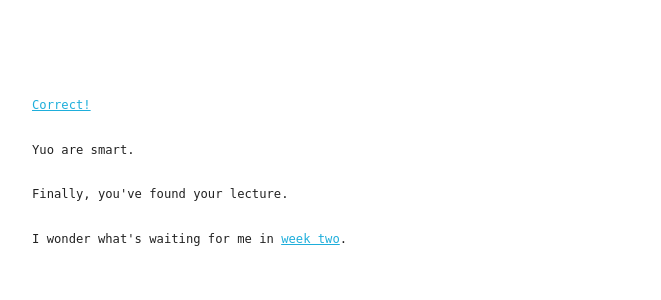
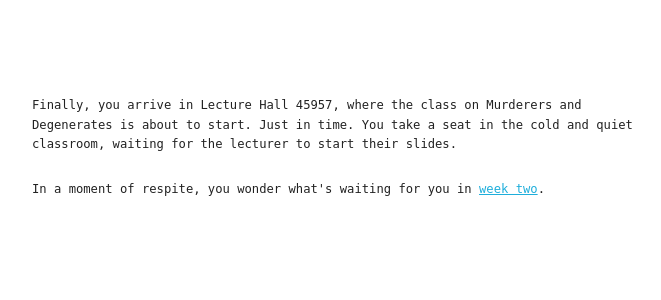
Before and after one commit to ThThelitz/story, a Flask app: page /14 in a window 1280 px wide. Shown: the top 300 px of the page, without its empty margins (128-789 px from the left). Run offline with Flask 2, Linux system fonts and the light colour scheme.

Commit message:
Write simple ending

```diff
--- a/templates/room_LH45957.html
+++ b/templates/room_LH45957.html
@@ -2,13 +2,9 @@
 
 {% block main %}
     <p>
-        <a href="https://www.youtube.com/watch?v=b3_lVSrPB6w">Correct!</a>
-    </p>
-    <p>Yuo are smart.</p>
-    <p>
-        Finally, you've found your lecture.
+        Finally, you arrive in Lecture Hall 45957, where the class on Murderers and Degenerates is  about to start. Just in time. You take a seat in the cold and quiet classroom, waiting for the lecturer to start their slides.
     </p>
     <p>
-        I wonder what's waiting for me in <a href="/50">week two</a>.
+        In a moment of respite, you wonder what's waiting for you in <a href="/50">week two</a>.
     </p>
 {% endblock %}
--- a/templates/week_2.html
+++ b/templates/week_2.html
@@ -2,9 +2,9 @@
 
 {% block main %}
     <p>
-        Welcome to week two!
+        You've reached the end of this story so far, congratulations! You win.
     </p>
     <p>
-        Time to find my room. In what building is my lecture again?
+        Thank you for engaging with this nonlinear entertainment product.
     </p>
 {% endblock %}
```
